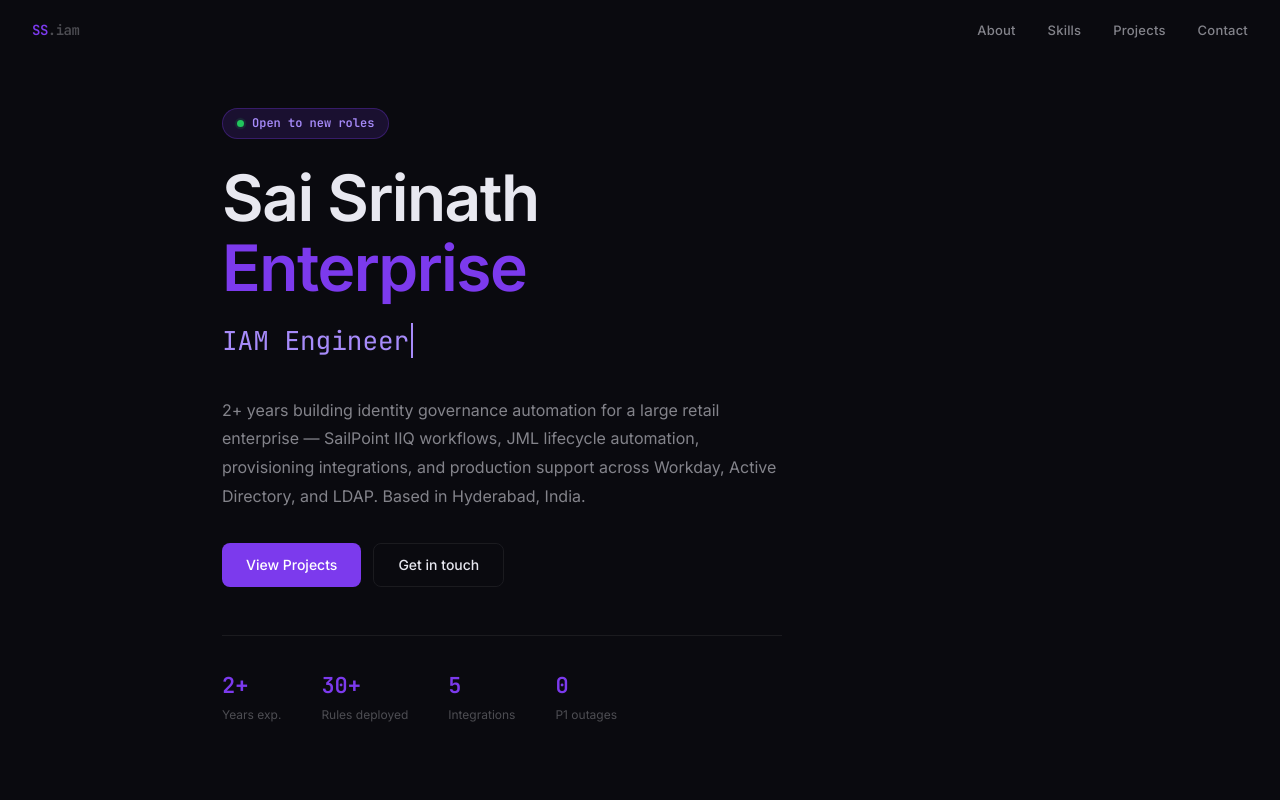
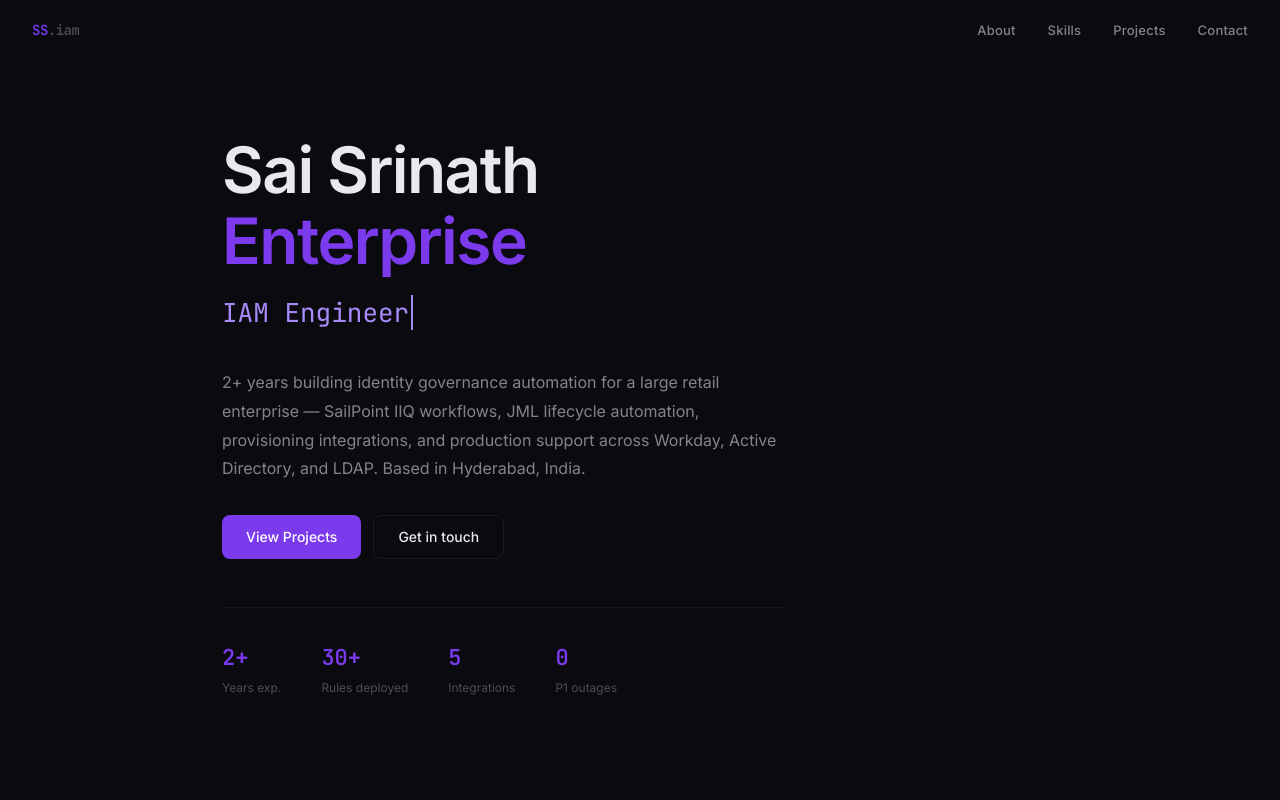
Before and after one commit to spuduch/Myportfolio, a React (Create React App) app: page / in a window 1280 px wide. Shown: the top 800 px of the page. Built offline with nearby package versions, Linux system fonts and the light colour scheme.

Commit message:
removed open to work

```diff
--- a/src/App.jsx
+++ b/src/App.jsx
@@ -161,29 +161,6 @@ function Hero() {
       maxWidth: 900, margin: '0 auto',
     }}>
       <div style={{ animation: 'fadeUp 0.7s ease both' }}>
-        {/* eyebrow */}
-        <div style={{
-          display: 'inline-flex', alignItems: 'center', gap: 8,
-          marginBottom: '1.5rem',
-          background: T.violetDim,
-          border: `1px solid rgba(124,58,237,0.3)`,
-          borderRadius: 99, padding: '5px 14px',
-        }}>
-          <span style={{
-            width: 7, height: 7, borderRadius: '50%', background: '#22c55e',
-            position: 'relative',
-          }}>
-            <span style={{
-              position: 'absolute', inset: 0, borderRadius: '50%',
-              background: '#22c55e',
-              animation: 'pulse-ring 1.8s ease-out infinite',
-            }} />
-          </span>
-          <span style={{ fontSize: 12, fontFamily: T.mono, color: T.violetLt, fontWeight: 600 }}>
-            Open to new roles
-          </span>
-        </div>
-
         {/* headline */}
         <h1 style={{
           fontSize: 'clamp(36px, 6vw, 64px)',
```
